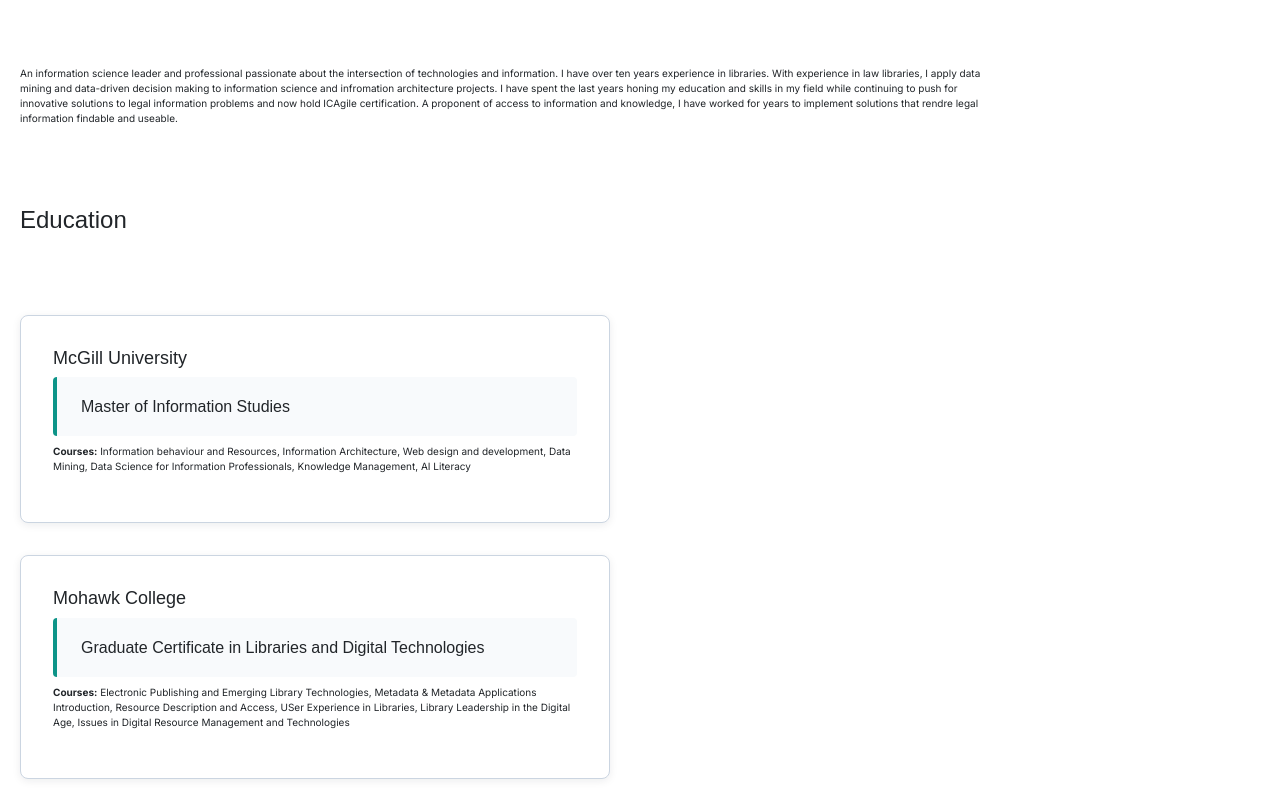
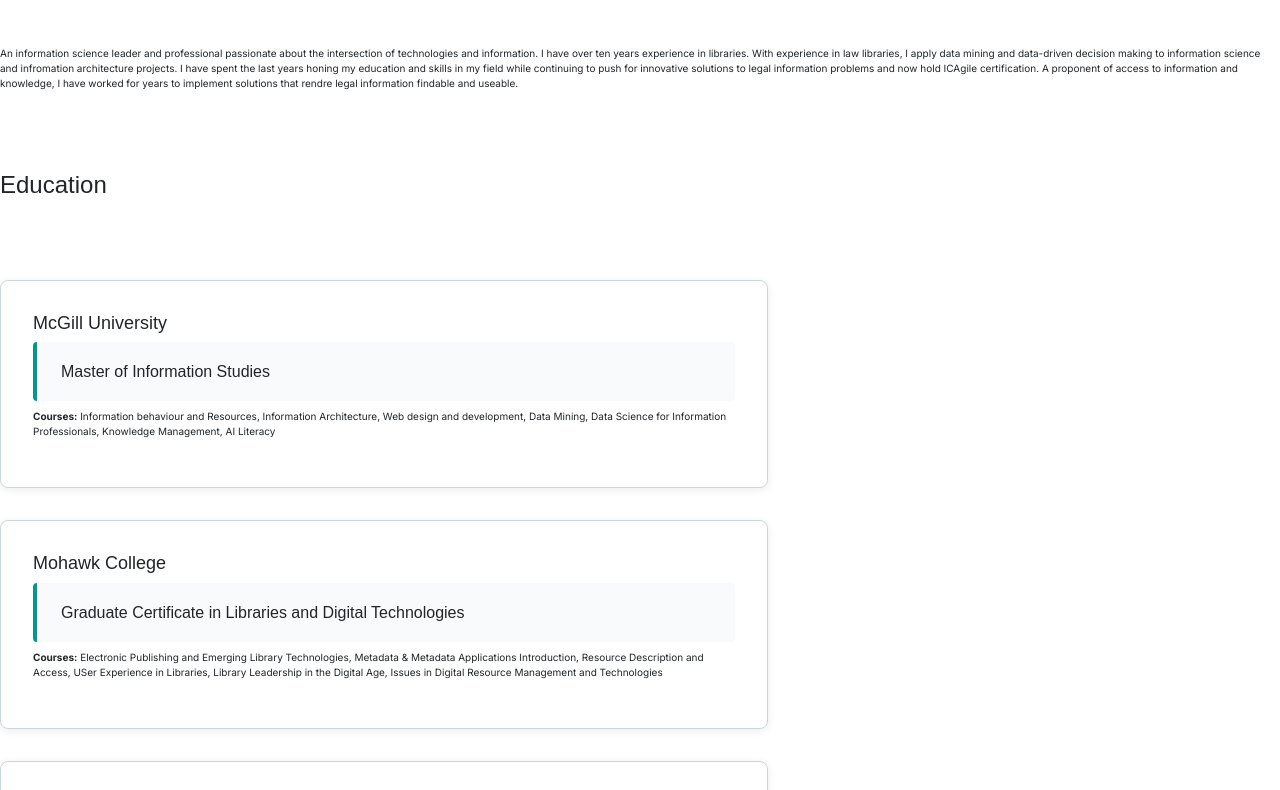
Before and after one commit to vquiring/vquiring.github.io, a plain HTML site: page about.html in a window 1280 px wide. Shown: the part 226-1016 px from the top of the page. Drawn offline with nearby package versions, Linux system fonts and the light colour scheme; a web font is replaced by a local one.

Commit message:
Update about.html

```diff
--- a/about.html
+++ b/about.html
@@ -52,7 +52,7 @@
     </div>
   </nav>
 </header>
-<main class="main-text">
+<main class="content-wrapper">
     <h1 class="section-title">Vanessa Quiring</h1>
     <div class="about">
         <p>An information science leader and professional passionate about the intersection of technologies and information.
```
